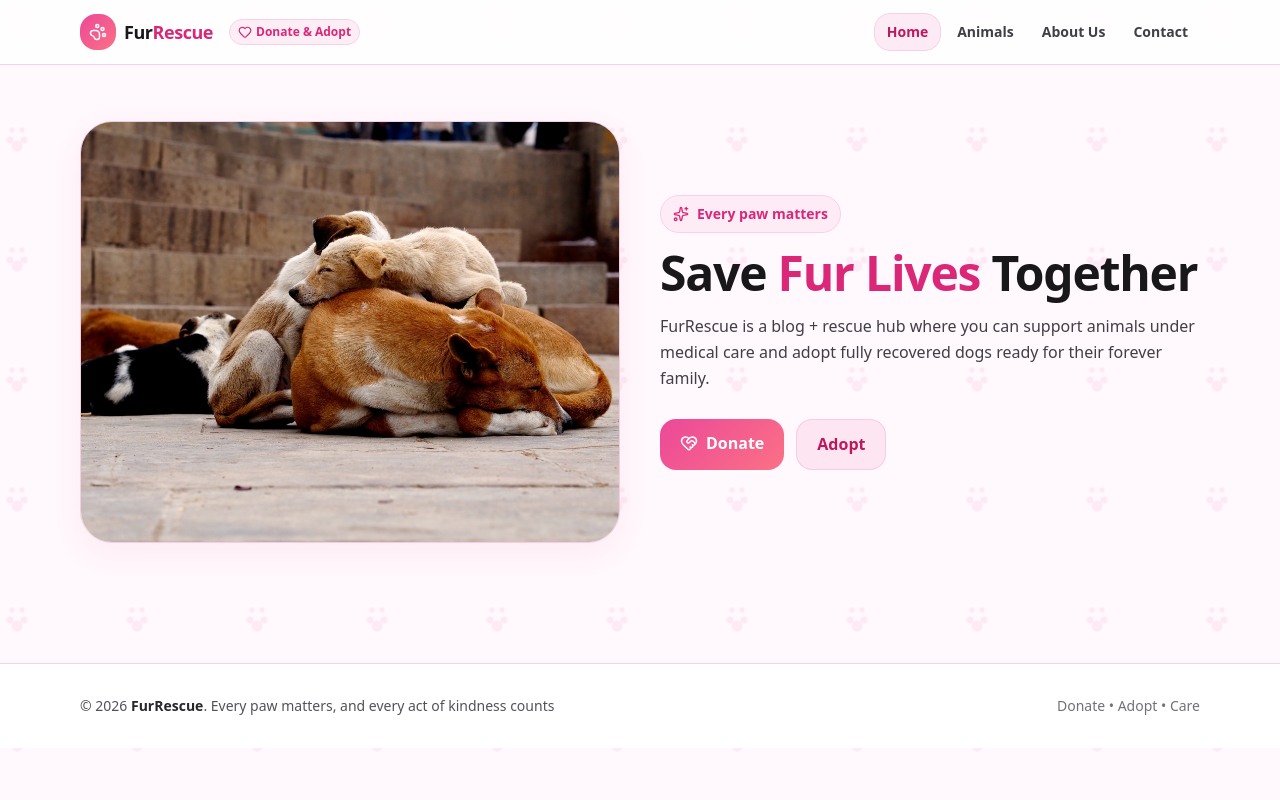
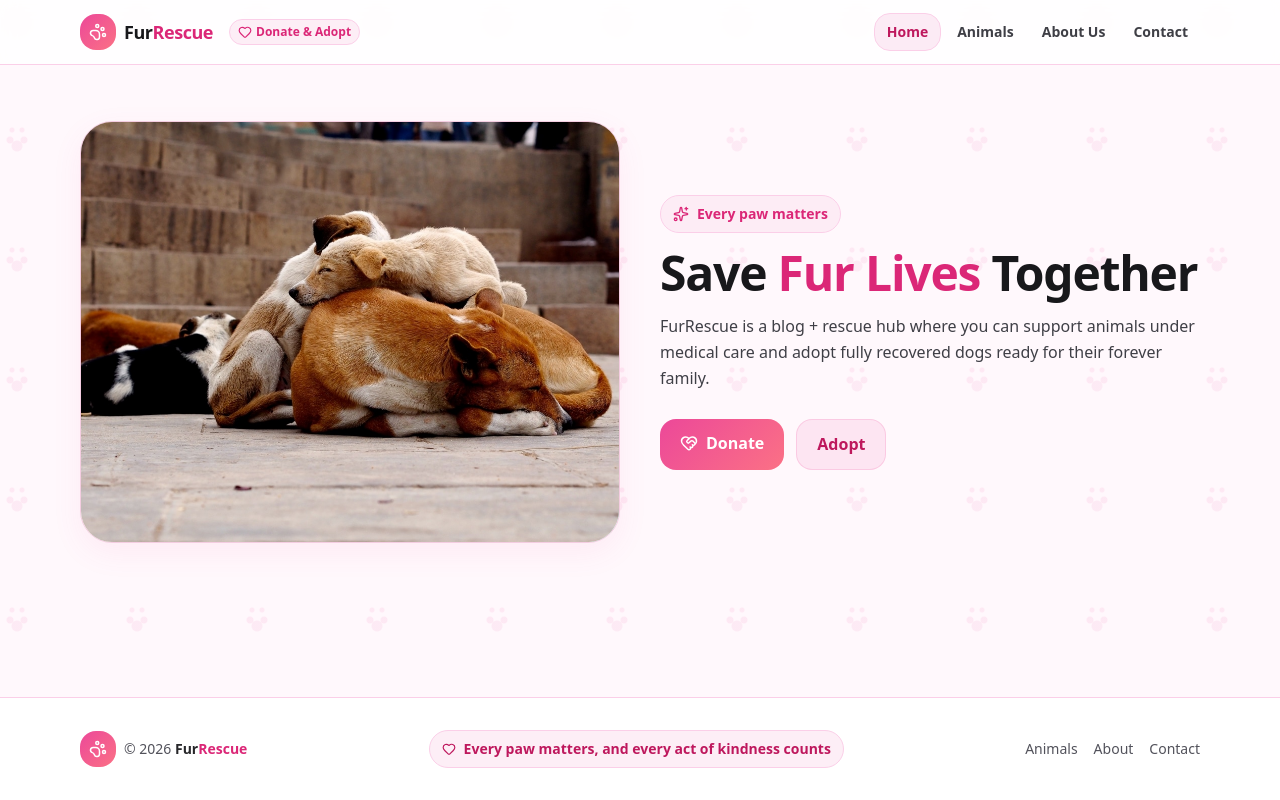
Before and after one commit to AlihCA/FurRescue, a React (Vite) app in the folder vite-project/: page / in a window 1280 px wide. Built offline with nearby package versions, Linux system fonts and the light colour scheme.

Commit message:
fixed footer

```diff
--- a/vite-project/src/App.jsx
+++ b/vite-project/src/App.jsx
@@ -4,12 +4,13 @@ import Home from "./pages/Home";
 import Animals from "./pages/Animals";
 import About from "./pages/About";
 import Contact from "./pages/Contact";
+import Footer from "./components/Footer";
 
 export default function App() {
   return (
-    <div className="paw-bg min-h-screen">
+    <div className="paw-bg min-h-screen flex flex-col">
       <Navbar />
-
+        <main className="flex-1">
         <Routes>
             <Route path="/" element={<Home />} />
             <Route path="/animals" element={<Animals />} />
@@ -17,23 +18,8 @@ export default function App() {
             <Route path="/contact" element={<Contact />} />
             <Route path="*" element={<Navigate to="/" replace />} />
           </Routes>
-
-      <footer className="mt-16 bg-white border-t border-pink-200">
-        <div className="mx-auto max-w-6xl px-4">
-          <div className="py-8 flex flex-col md:flex-row items-center justify-between gap-4">
-            <p className="text-sm text-zinc-600">
-              © {new Date().getFullYear()}{" "}
-              <span className="font-extrabold text-zinc-800">FurRescue</span>.
-              Every paw matters, and every act of kindness counts
-            </p>
-
-            <div className="flex items-center gap-4 text-sm">
-              <span className="text-zinc-500">Donate • Adopt • Care</span>
-            </div>
-          </div>
-        </div>
-      </footer>
-
+        </main>
+      <Footer />
     </div>
   );
 }
--- a/vite-project/src/components/Footer.jsx
+++ b/vite-project/src/components/Footer.jsx
@@ -0,0 +1,54 @@
+import { PawPrint, Heart } from "lucide-react";
+import { Link } from "react-router-dom";
+
+export default function Footer() {
+  return (
+    <footer className="bg-white border-t border-pink-200 mt-16">
+      <div className="mx-auto max-w-6xl px-4">
+        <div className="py-8 flex flex-col md:flex-row items-center justify-between gap-6">
+          {/* Left: Brand */}
+          <div className="flex items-center gap-2">
+            <span className="inline-flex h-9 w-9 items-center justify-center rounded-2xl btn-pink">
+              <PawPrint size={18} />
+            </span>
+
+            <span className="text-sm text-zinc-600">
+              © {new Date().getFullYear()}{" "}
+              <span className="font-extrabold text-zinc-800">
+                Fur<span className="text-pink-600">Rescue</span>
+              </span>
+            </span>
+          </div>
+
+          {/* Center: Tagline */}
+          <div className="flex items-center gap-2 text-sm font-semibold text-pink-700 bg-pink-100/70 px-3 py-2 rounded-full border border-pink-200">
+            <Heart size={14} />
+            Every paw matters, and every act of kindness counts
+          </div>
+
+          {/* Right: Links */}
+          <div className="flex items-center gap-4 text-sm">
+            <Link
+              to="/animals"
+              className="text-zinc-600 hover:text-pink-700 transition"
+            >
+              Animals
+            </Link>
+            <Link
+              to="/about"
+              className="text-zinc-600 hover:text-pink-700 transition"
+            >
+              About
+            </Link>
+            <Link
+              to="/contact"
+              className="text-zinc-600 hover:text-pink-700 transition"
+            >
+              Contact
+            </Link>
+          </div>
+        </div>
+      </div>
+    </footer>
+  );
+}
```
Lines whose indentation alone changed are shown as unchanged.
